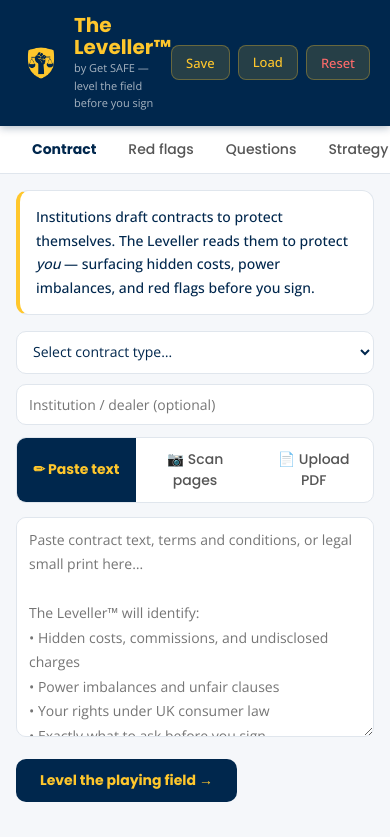
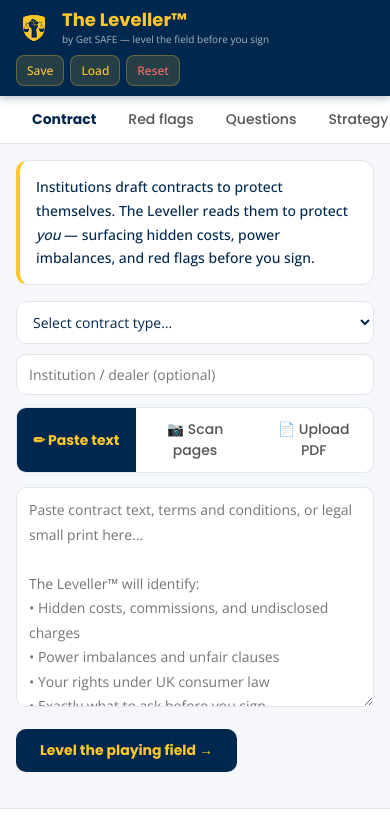
Before and after one commit to WharfWizard/the-leveller, a React (Vite) app: page / in a window 390 px wide. Shown: the top 837 px of the page. Built offline with nearby package versions, Linux system fonts and the light colour scheme.

Commit message:
Fix header overlap on mobile - buttons no longer cover logo

```diff
--- a/src/App.jsx
+++ b/src/App.jsx
@@ -596,17 +596,17 @@
     <div style={{ minHeight: '100vh', background: '#f5f7fa', fontFamily: "'Open Sans',sans-serif" }}>
 
       {/* Header */}
-      <header style={{ background: '#00274d', padding: '14px 20px', display: 'flex', alignItems: 'center', justifyContent: 'space-between', position: 'sticky', top: 0, zIndex: 100, boxShadow: '0 2px 8px rgba(0,39,77,0.3)' }}>
-        <div style={{ display: 'flex', alignItems: 'center', gap: 12 }}>
-          <GetSafeLogo size={42} />
-          <div>
-            <h1 style={{ fontSize: 20, fontWeight: 700, color: '#ffc72c', fontFamily: "'Poppins',sans-serif", lineHeight: 1.1 }}>The Leveller™</h1>
-            <p style={{ fontSize: 11, color: 'rgba(255,255,255,0.65)', marginTop: 1 }}>by Get SAFE — level the field before you sign</p>
+      <header style={{ background: '#00274d', padding: '10px 16px', display: 'flex', alignItems: 'center', justifyContent: 'space-between', flexWrap: 'wrap', gap: 8, position: 'sticky', top: 0, zIndex: 100, boxShadow: '0 2px 8px rgba(0,39,77,0.3)' }}>
+        <div style={{ display: 'flex', alignItems: 'center', gap: 10, minWidth: 0 }}>
+          <GetSafeLogo size={36} />
+          <div style={{ minWidth: 0 }}>
+            <h1 style={{ fontSize: 18, fontWeight: 700, color: '#ffc72c', fontFamily: "'Poppins',sans-serif", lineHeight: 1.1, whiteSpace: 'nowrap' }}>The Leveller™</h1>
+            <p style={{ fontSize: 10, color: 'rgba(255,255,255,0.65)', marginTop: 1, whiteSpace: 'nowrap', overflow: 'hidden', textOverflow: 'ellipsis' }}>by Get SAFE — level the field before you sign</p>
           </div>
         </div>
-        <div style={{ display: 'flex', gap: 8 }}>
-          <button onClick={saveSession} style={btnHeaderGhost}>Save</button>
-          <label style={{ ...btnHeaderGhost, display: 'flex', alignItems: 'center', cursor: 'pointer' }}>
+        <div style={{ display: 'flex', gap: 6, flexShrink: 0 }}>
+          <button onClick={saveSession} style={{ ...btnHeaderGhost, padding: '5px 10px', fontSize: 12 }}>Save</button>
+          <label style={{ ...btnHeaderGhost, padding: '5px 10px', fontSize: 12, display: 'flex', alignItems: 'center', cursor: 'pointer' }}>
             Load
             <input type="file" accept=".json" style={{ display: 'none' }} onChange={loadSession} />
           </label>
@@ -621,7 +621,7 @@
             setLoading(false)
             setPdfFile(null)
             setInputMode('text')
-          }} style={{ ...btnHeaderGhost, color: '#ff6b6b' }}>Reset</button>
+          }} style={{ ...btnHeaderGhost, padding: '5px 10px', fontSize: 12, color: '#ff6b6b' }}>Reset</button>
         </div>
       </header>
 
```
